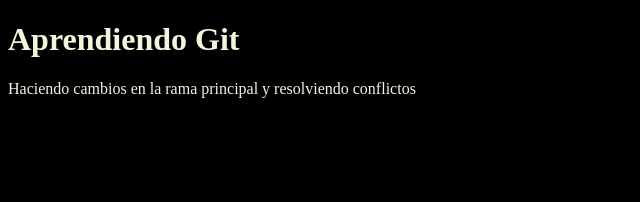
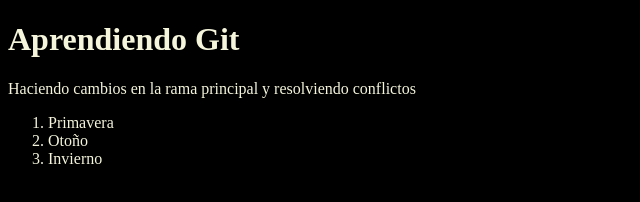
Before and after one commit to JoseCamilo84/archivoGIT, a plain HTML site: page index.html in a window 1280 px wide. Shown: the whole page, without its empty margins (0-640 px from the left). Drawn offline with Linux system fonts and the light colour scheme.

Commit message:
agregando estaciones del año

```diff
--- a/index.html
+++ b/index.html
@@ -12,6 +12,11 @@
 <body>
     <h1>Aprendiendo Git</h1>
     <p>Haciendo cambios en la rama principal y resolviendo conflictos</p>
+    <ol>
+        <li>Primavera</li>
+        <li>Otoño</li>
+        <li>Invierno</li>
+    </ol>
 </body>
 <script src="index.js"></script>
 
```
